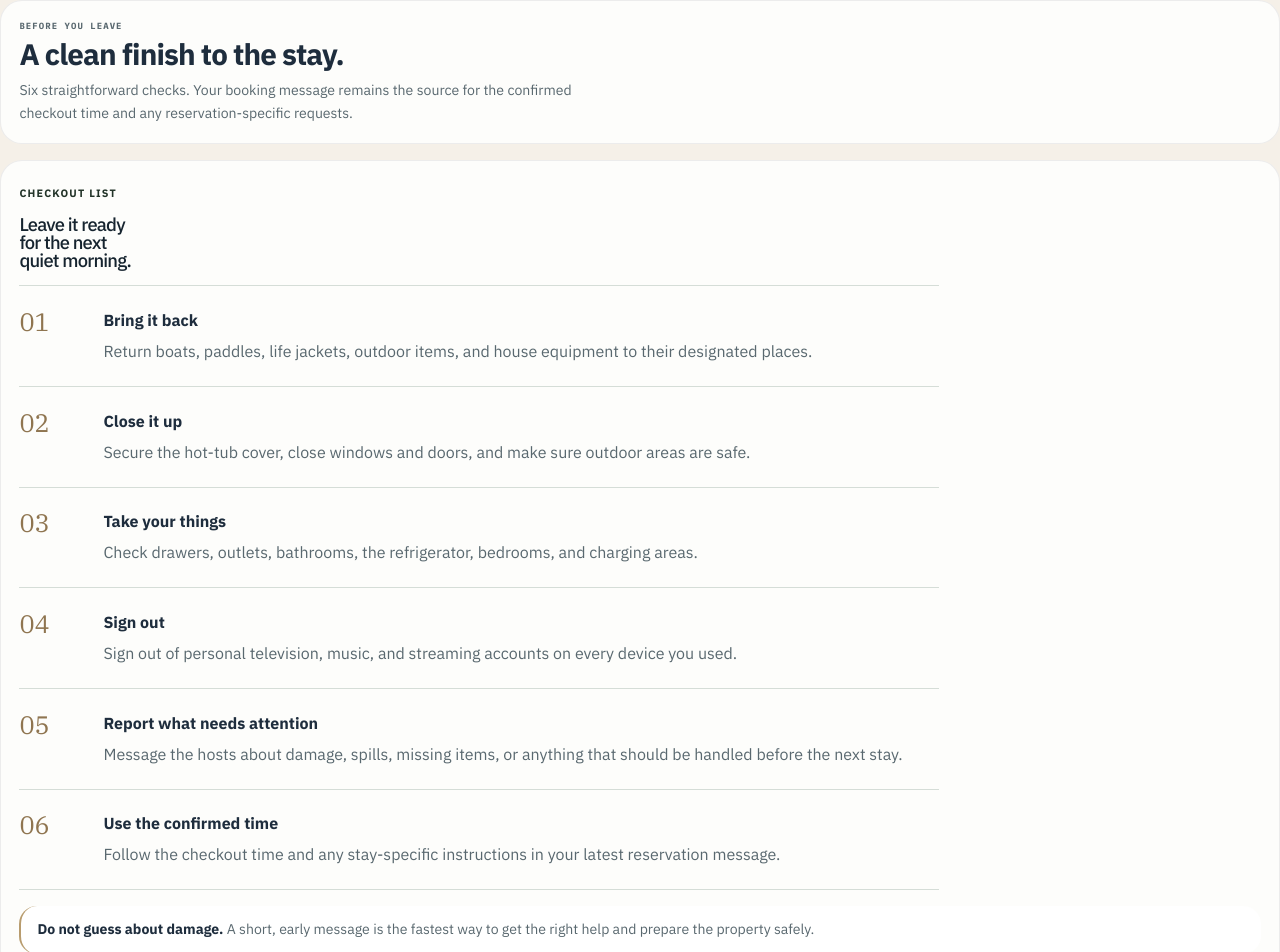
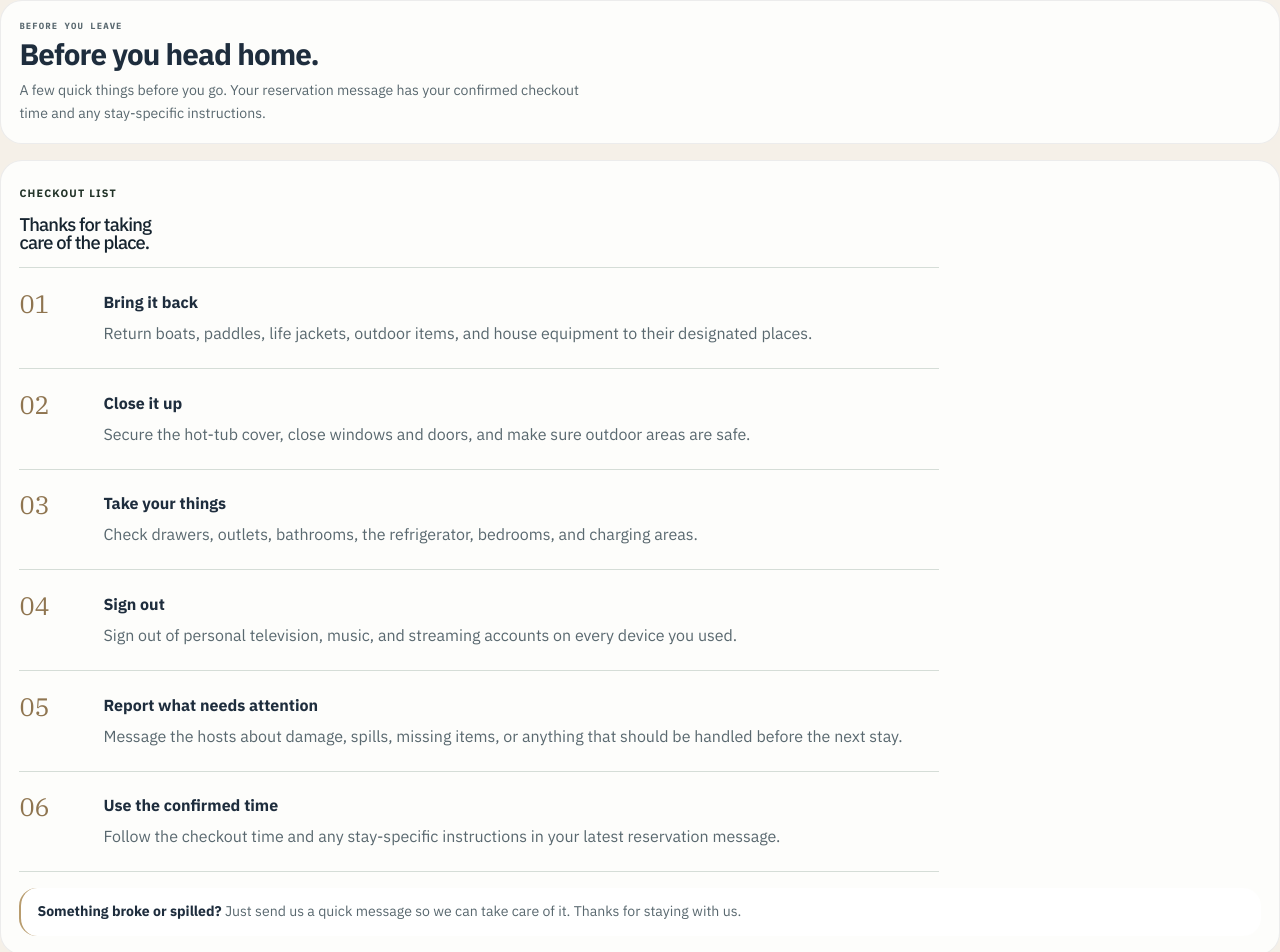
Before and after one commit to PublicLogic/KendallPondLodge, a Next.js app: page /checkout in a window 1280 px wide. Shown: the top 952 px of the page. Built offline with nearby package versions, Linux system fonts and the light colour scheme.

Commit message:
Make the checkout guide grateful, helpful and less demanding

```diff
--- a/app/checkout/page.tsx
+++ b/app/checkout/page.tsx
@@ -17,18 +17,18 @@ export default function CheckoutPage() {
     <div className="guide-section-page">
       <header className="guide-section-header">
         <p className="guide-dashboard-eyebrow">Before you leave</p>
-        <h2>A clean finish to the stay.</h2>
-        <p>Six straightforward checks. Your booking message remains the source for the confirmed checkout time and any reservation-specific requests.</p>
+        <h2>Before you head home.</h2>
+        <p>A few quick things before you go. Your reservation message has your confirmed checkout time and any stay-specific instructions.</p>
       </header>
 
       <section className="guide-section-stack">
-        <SectionHeading eyebrow="Checkout list" title="Leave it ready for the next quiet morning." />
+        <SectionHeading eyebrow="Checkout list" title="Thanks for taking care of the place." />
         <ol className="checkout-list">
           {checkoutItems.map(([title, copy], index) => (
             <li key={title}><span>{String(index + 1).padStart(2, "0")}</span><div><strong>{title}</strong><p>{copy}</p></div></li>
           ))}
         </ol>
-        <Notice><strong>Do not guess about damage.</strong> A short, early message is the fastest way to get the right help and prepare the property safely.</Notice>
+        <Notice><strong>Something broke or spilled?</strong> Just send us a quick message so we can take care of it. Thanks for staying with us.</Notice>
       </section>
     </div>
   );
```
